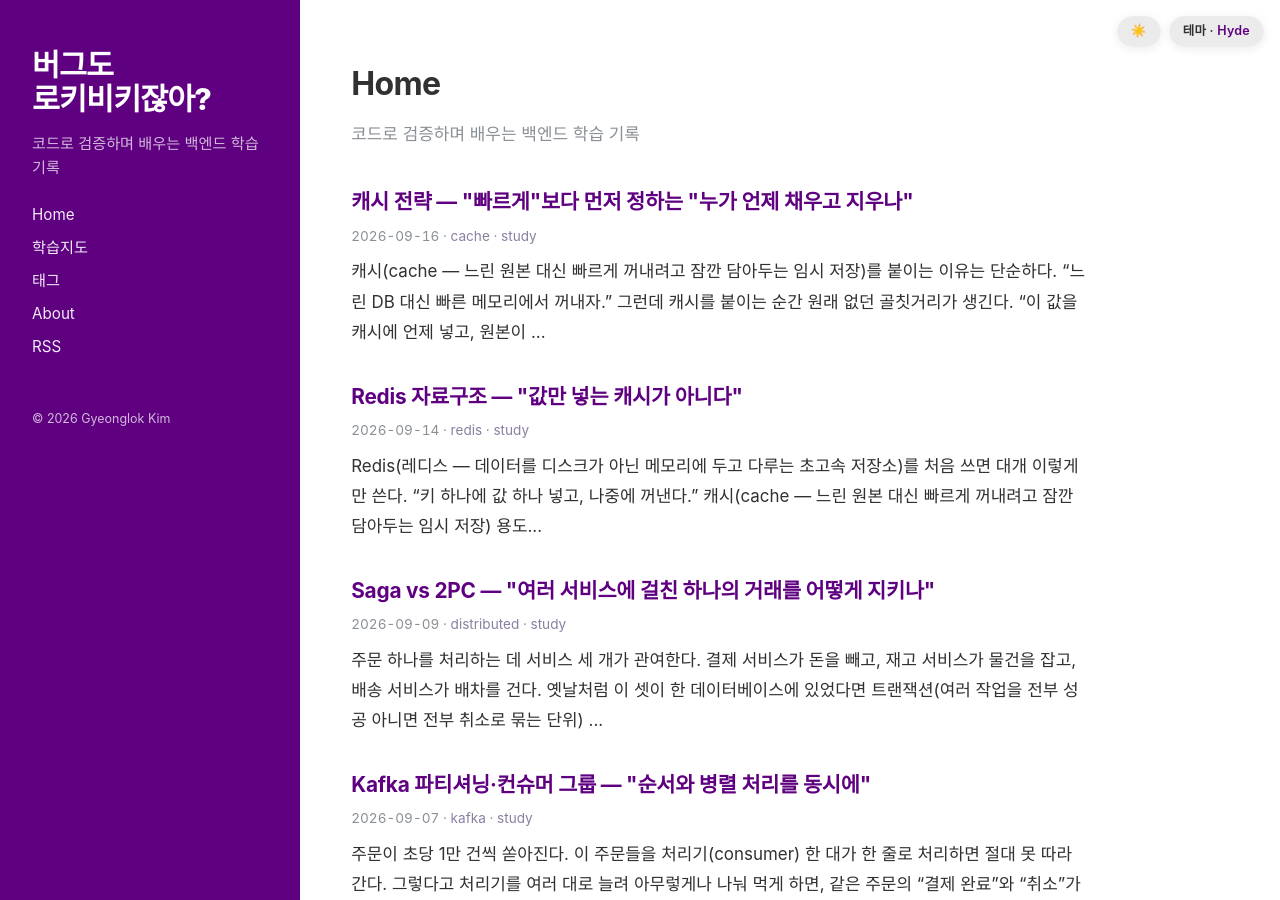
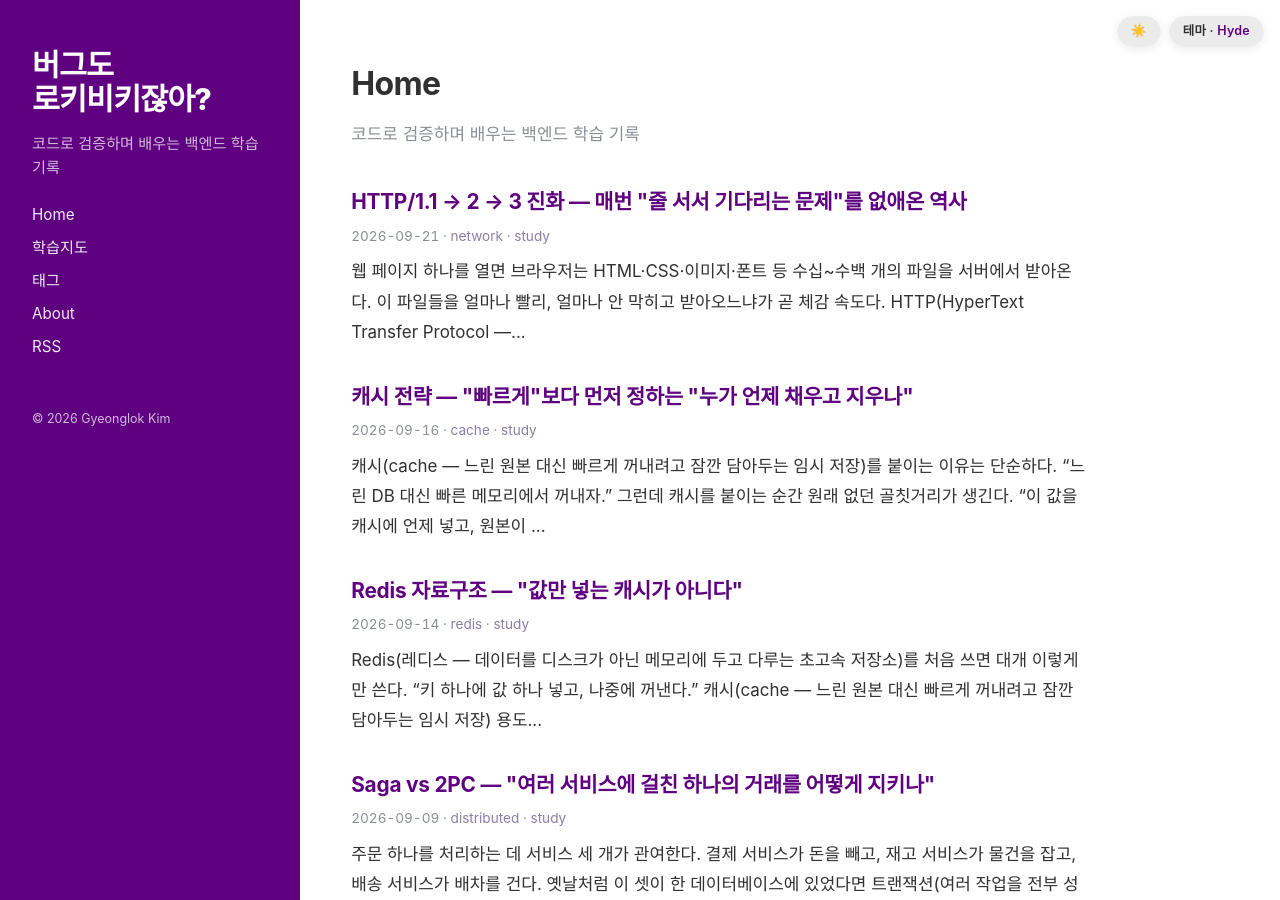
Before and after one commit to Rok93/Rok93.github.io, a Jekyll site: the page built from index.md, in a window 1280 px wide and 900 px high. Built offline with Jekyll 4.4.1, drawn with Linux system fonts in a browser that asks for light colours; some web fonts are replaced; part of the change alters nothing that is shown.

Commit message:
post: HTTP/1.1 → 2 → 3 진화 — 매번 "줄 서서 기다리는 문제"를 없애온 역사 (auto via study-pipeline)

```diff
--- a/_data/roadmap.yml
+++ b/_data/roadmap.yml
@@ -90,8 +90,8 @@ categories:
         url: /2026/09/16/cache-strategy.html
       - slug: "http-1-2-3"
         title: "HTTP/1.1·2·3 진화"
-        done: false
-        url: null
+        done: true
+        url: /2026/09/21/http-1-2-3.html
       - slug: "tls-handshake"
         title: "TLS 핸드셰이크"
         done: false
--- /dev/null
+++ b/_posts/2026-09-21-http-1-2-3.md
@@ -0,0 +1,172 @@
+---
+layout: post
+title: 'HTTP/1.1 → 2 → 3 진화 — 매번 "줄 서서 기다리는 문제"를 없애온 역사'
+date: 2026-09-21 09:00:00 +0900
+image: /assets/img/http-1-2-3/hero.jpg
+generated: true
+tags: [network, study]
+sanitized: true
+---
+
+웹 페이지 하나를 열면 브라우저는 HTML·CSS·이미지·폰트 등 수십~수백 개의 파일을 서버에서 받아온다. 이 파일들을 **얼마나 빨리, 얼마나 안 막히고 받아오느냐**가 곧 체감 속도다. HTTP(HyperText Transfer Protocol — 브라우저와 서버가 웹 자원을 주고받는 약속)는 1.1 → 2 → 3으로 진화해왔는데, 이 세 버전의 핵심 이야기는 사실 하나로 꿰어진다. **"앞 요청이 끝날 때까지 뒤 요청이 줄 서서 기다리는 문제(head-of-line blocking, 줄여서 HOL 블로킹)"를 어느 계층에서, 어떻게 없앴는가.** 이 글은 각 버전이 무엇을 바꿨고, 왜 바꿨으며, 그래도 남은 한계가 무엇이었는지를 흐름도와 함께 따라간다.
+
+<p style="font-size:13px;color:#5f5a68;background:#faf8fc;border-left:3px solid #b9a9cc;padding:8px 12px;border-radius:6px;margin:16px 0;">📝 이 글에 나오는 수치·트래픽·설정은 실제 겪은 장애가 아니라, <b>개념을 쉽게 보여주기 위해 지어낸 예시</b>입니다.</p>
+
+<figure style="margin:22px 0;text-align:center;">
+<img src="/assets/img/http-1-2-3/hero.jpg" alt="한 줄로 줄 선 좁은 길, 여러 대가 동시에 달리는 다차선 도로, 더 빠른 고속도로로 이어지는 세 차선의 도로 그림" style="max-width:100%;border-radius:12px;">
+<figcaption style="font-size:12px;color:#5f5a68;margin-top:8px;">HTTP의 진화는 "한 줄 길 → 다차선 도로 → 더 빠른 고속도로"로 요약된다. 매번 병목은 '줄 서기'였다.</figcaption>
+</figure>
+
+## 출발점: HTTP/1.1 — 한 번에 한 요청씩, 줄 서서
+
+**무엇**부터. HTTP/1.1은 1997년에 자리 잡은 버전으로, 지금도 널리 쓰인다. 메시지를 **사람이 읽을 수 있는 텍스트**로 주고받는다. 가장 큰 특징은 **하나의 TCP 연결(두 컴퓨터가 데이터를 순서대로 안전하게 주고받으려고 맺는 통로) 위에서, 한 번에 요청 하나만 처리하고 그 응답을 다 받아야 다음 요청을 보낸다**는 점이다.
+
+**왜** 이게 문제인가? 페이지 하나에 파일이 100개면, 원칙적으로 100번을 순서대로 주고받아야 한다. 앞 파일의 응답이 느리면 뒤 파일들은 **그냥 기다린다.** 이게 바로 **HOL 블로킹**의 원조 격이다 — 맨 앞 요청이 뒤 요청 전부를 막는다.
+
+HTTP/1.1은 두 가지로 이 문제를 완화했지만, 둘 다 반쪽짜리였다.
+
+- **Keep-Alive(연결 재사용)**: 요청마다 연결을 새로 맺지 않고 하나를 계속 쓴다. 연결 맺는 비용은 줄지만, 여전히 **한 연결에선 한 번에 하나씩**이다.
+- **파이프라이닝(pipelining — 응답을 안 기다리고 요청을 연달아 보내기)**: 요청은 몰아 보낼 수 있으나, **응답은 보낸 순서대로만** 돌려줘야 해서 앞 응답이 느리면 여전히 막혔다. 호환성 문제까지 겹쳐 사실상 거의 안 쓰였다.
+
+그래서 실무의 우회책은 **브라우저가 한 서버에 연결을 여러 개(보통 6개) 동시에 여는 것**이었다. 6차선을 억지로 뚫은 셈인데, 연결마다 자원이 들고 6개를 넘는 파일은 또 줄을 선다. 근본 해결이 아니었다.
+
+<!-- diagram: http1-serial -->
+<figure style="margin:22px 0;padding:16px;background:#faf8fc;border:1px solid #e4e0ec;border-radius:12px;max-width:470px;">
+<svg style="width:100%;height:auto;display:block;" viewBox="0 0 330 165" role="img" aria-label="HTTP/1.1은 하나의 연결에서 요청1 응답, 요청2 응답, 요청3 응답을 순서대로 처리해 앞 요청이 느리면 뒤 요청이 대기하는 직렬 구조 도식">
+  <g font-family="ui-sans-serif,system-ui,sans-serif">
+    <text x="165" y="16" text-anchor="middle" fill="#5F0080" font-weight="700" font-size="10">HTTP/1.1 — 하나의 연결, 한 번에 하나씩</text>
+    <line x1="20" y1="40" x2="310" y2="40" stroke="#d9d2e4" stroke-width="1"/>
+    <text x="20" y="34" fill="#5f5a68" font-size="7">시간 →</text>
+    <rect x="24" y="46" width="60" height="20" rx="4" fill="#f3ecf7" stroke="#7d5a9e"/>
+    <text x="54" y="59" text-anchor="middle" fill="#1a1720" font-size="8">요청1 ↔ 응답1</text>
+    <rect x="92" y="46" width="60" height="20" rx="4" fill="#f3ecf7" stroke="#7d5a9e"/>
+    <text x="122" y="59" text-anchor="middle" fill="#1a1720" font-size="8">요청2 ↔ 응답2</text>
+    <rect x="160" y="46" width="60" height="20" rx="4" fill="#f7e6dc" stroke="#b23a00"/>
+    <text x="190" y="59" text-anchor="middle" fill="#1a1720" font-size="8">요청3 (느림)</text>
+    <rect x="228" y="46" width="76" height="20" rx="4" fill="#efe9f2" stroke="#b9a9cc" stroke-dasharray="3 2"/>
+    <text x="266" y="59" text-anchor="middle" fill="#5f5a68" font-size="8">요청4·5… 대기</text>
+    <text x="165" y="92" text-anchor="middle" fill="#b23a00" font-size="8">③이 느리면 ④⑤가 전부 막힌다 (HOL 블로킹)</text>
+    <text x="165" y="118" text-anchor="middle" fill="#5f5a68" font-size="7.5">우회책: 브라우저가 연결을 6개까지 열어 억지로 병렬화</text>
+    <text x="165" y="134" text-anchor="middle" fill="#5f5a68" font-size="7.5">→ 연결마다 비용 + 6개 넘으면 또 줄 서기</text>
+  </g>
+</svg>
+<figcaption style="font-size:12px;color:#5f5a68;margin-top:8px;">한 연결에선 한 번에 하나. 앞이 막히면 뒤가 전부 기다린다.</figcaption>
+</figure>
+
+## HTTP/2 — 한 연결에 여러 요청을 뒤섞어 보낸다 (멀티플렉싱)
+
+**무엇**을 바꿨나. HTTP/2(2015년)는 메시지를 텍스트가 아닌 **이진(binary) 프레임(frame — 잘게 쪼갠 데이터 조각)**으로 바꿨다. 그리고 핵심은 **멀티플렉싱(multiplexing — 하나의 연결에 여러 요청·응답을 동시에 뒤섞어 실어 보내기)**이다. 각 요청·응답에 **스트림(stream) 번호**를 붙여 조각내고, 이 조각들을 하나의 TCP 연결에 섞어 보낸 뒤 받는 쪽에서 번호로 다시 조립한다.
+
+**왜** 좋은가? 이제 요청 3번이 느려도, 요청 4·5번의 조각은 같은 연결로 **먼저 도착해 먼저 처리**된다. HTTP 계층의 줄 서기(HOL 블로킹)가 사라진 것이다. 연결을 6개씩 열 필요도 없다 — **하나면 충분**하다. 여기에 두 가지가 더 붙었다.
+
+- **헤더 압축(HPACK)**: 요청마다 반복되는 헤더(쿠키·User-Agent 등)를 압축해 낭비를 줄인다.
+- **서버 푸시(server push)**: 브라우저가 요청하기 전에 서버가 필요한 파일을 미리 보낸다. (효과가 애매해 나중에 대부분 폐기됐다.)
+
+<!-- diagram: http2-mux -->
+<figure style="margin:22px 0;padding:16px;background:#faf8fc;border:1px solid #e4e0ec;border-radius:12px;max-width:470px;">
+<svg style="width:100%;height:auto;display:block;" viewBox="0 0 330 155" role="img" aria-label="HTTP/2는 하나의 TCP 연결에 여러 스트림의 조각을 뒤섞어 동시에 실어 보내고 받는 쪽에서 스트림 번호로 재조립하는 멀티플렉싱 도식">
+  <g font-family="ui-sans-serif,system-ui,sans-serif">
+    <text x="165" y="16" text-anchor="middle" fill="#5F0080" font-weight="700" font-size="10">HTTP/2 — 하나의 연결, 여러 스트림을 뒤섞기</text>
+    <rect x="20" y="55" width="46" height="34" rx="5" fill="#f3ecf7" stroke="#7d5a9e"/>
+    <text x="43" y="75" text-anchor="middle" fill="#1a1720" font-size="8">브라우저</text>
+    <rect x="264" y="55" width="46" height="34" rx="5" fill="#eaf5ef" stroke="#1f7a4d"/>
+    <text x="287" y="75" text-anchor="middle" fill="#1a1720" font-size="8">서버</text>
+    <rect x="78" y="60" width="174" height="24" rx="4" fill="#faf8fc" stroke="#b9a9cc"/>
+    <text x="165" y="52" text-anchor="middle" fill="#5f5a68" font-size="7">하나의 TCP 연결</text>
+    <rect x="84" y="65" width="16" height="14" rx="2" fill="#7d5a9e"/><text x="92" y="75" text-anchor="middle" fill="#fff" font-size="7">1</text>
+    <rect x="104" y="65" width="16" height="14" rx="2" fill="#1f7a4d"/><text x="112" y="75" text-anchor="middle" fill="#fff" font-size="7">2</text>
+    <rect x="124" y="65" width="16" height="14" rx="2" fill="#7d5a9e"/><text x="132" y="75" text-anchor="middle" fill="#fff" font-size="7">3</text>
+    <rect x="144" y="65" width="16" height="14" rx="2" fill="#1f7a4d"/><text x="152" y="75" text-anchor="middle" fill="#fff" font-size="7">2</text>
+    <rect x="164" y="65" width="16" height="14" rx="2" fill="#b23a00"/><text x="172" y="75" text-anchor="middle" fill="#fff" font-size="7">3</text>
+    <rect x="184" y="65" width="16" height="14" rx="2" fill="#7d5a9e"/><text x="192" y="75" text-anchor="middle" fill="#fff" font-size="7">1</text>
+    <rect x="204" y="65" width="16" height="14" rx="2" fill="#1f7a4d"/><text x="212" y="75" text-anchor="middle" fill="#fff" font-size="7">2</text>
+    <rect x="224" y="65" width="16" height="14" rx="2" fill="#b23a00"/><text x="232" y="75" text-anchor="middle" fill="#fff" font-size="7">3</text>
+    <text x="165" y="105" text-anchor="middle" fill="#1f7a4d" font-size="7.5">스트림 1·2·3의 조각이 한 연결에 뒤섞여 흐른다 → HTTP 줄 서기 해소</text>
+    <text x="165" y="122" text-anchor="middle" fill="#5f5a68" font-size="7.5">받는 쪽은 스트림 번호로 재조립. 연결은 이제 1개면 충분</text>
+    <text x="165" y="139" text-anchor="middle" fill="#b23a00" font-size="7.5">단, 조각들이 모두 같은 TCP 한 통로를 지난다 (다음 절 함정)</text>
+  </g>
+</svg>
+<figcaption style="font-size:12px;color:#5f5a68;margin-top:8px;">스트림 번호로 조각을 섞고 다시 조립한다. 하지만 통로(TCP)는 여전히 하나다.</figcaption>
+</figure>
+
+## HTTP/2의 함정 — TCP 계층에 줄 서기가 남아 있었다
+
+HTTP/2는 **HTTP 계층**의 HOL 블로킹은 없앴다. 그런데 그 아래 **TCP 계층**에 같은 문제가 그대로 남았다. 이걸 이해하려면 TCP의 성격을 알아야 한다.
+
+**TCP는 데이터를 보낸 순서 그대로, 빠짐없이 전달하는 것을 보장한다.** 그러려면 중간 조각 하나가 네트워크에서 유실되면, **그 뒤에 이미 도착한 조각들도 앞 조각이 다시 올 때까지 받는 쪽에 넘겨주지 않고 버퍼에 붙잡아 둔다.** 순서를 지켜야 하니까.
+
+문제는 HTTP/2가 **여러 스트림을 이 하나의 TCP 통로에 몰아넣었다**는 데 있다. 스트림 3의 조각 하나가 유실되면, TCP는 순서 보장을 위해 **멀쩡히 도착한 스트림 1·2의 조각까지 붙잡아 둔다.** 서로 아무 상관 없는 요청인데도 말이다. **HTTP 계층에서 없앤 줄 서기가 TCP 계층에서 부활**한 셈이다. 이것이 HTTP/2의 근본 한계였고, 패킷 손실이 잦은 모바일·불안정 네트워크에서 특히 두드러졌다.
+
+<!-- diagram: tcp-hol -->
+<figure style="margin:22px 0;padding:16px;background:#faf8fc;border:1px solid #e4e0ec;border-radius:12px;max-width:470px;">
+<svg style="width:100%;height:auto;display:block;" viewBox="0 0 330 150" role="img" aria-label="HTTP/2에서 스트림3 조각이 유실되면 TCP 순서 보장 때문에 이미 도착한 스트림1과 2의 조각까지 대기하는 TCP 계층 HOL 블로킹 도식">
+  <g font-family="ui-sans-serif,system-ui,sans-serif">
+    <text x="165" y="16" text-anchor="middle" fill="#b23a00" font-weight="700" font-size="10">HTTP/2의 함정 — TCP 계층의 줄 서기</text>
+    <text x="20" y="46" fill="#5f5a68" font-size="7.5">받는 쪽 도착 순서 →</text>
+    <rect x="24" y="52" width="34" height="20" rx="3" fill="#1f7a4d"/><text x="41" y="65" text-anchor="middle" fill="#fff" font-size="8">S1</text>
+    <rect x="62" y="52" width="34" height="20" rx="3" fill="#1f7a4d"/><text x="79" y="65" text-anchor="middle" fill="#fff" font-size="8">S2</text>
+    <rect x="100" y="52" width="34" height="20" rx="3" fill="none" stroke="#b23a00" stroke-dasharray="3 2"/><text x="117" y="65" text-anchor="middle" fill="#b23a00" font-size="7">S3 유실</text>
+    <rect x="138" y="52" width="34" height="20" rx="3" fill="#7d5a9e" opacity="0.5"/><text x="155" y="65" text-anchor="middle" fill="#fff" font-size="8">S1</text>
+    <rect x="176" y="52" width="34" height="20" rx="3" fill="#7d5a9e" opacity="0.5"/><text x="193" y="65" text-anchor="middle" fill="#fff" font-size="8">S2</text>
+    <path d="M100,80 L172,80" stroke="#b23a00" stroke-width="1"/>
+    <text x="136" y="94" text-anchor="middle" fill="#b23a00" font-size="7.5">S3가 다시 올 때까지 여기 전부 대기</text>
+    <text x="165" y="116" text-anchor="middle" fill="#5f5a68" font-size="7.5">S1·S2는 멀쩡히 도착했지만 TCP가 순서 보장 위해 붙잡아 둠</text>
+    <text x="165" y="132" text-anchor="middle" fill="#b23a00" font-size="7.5">서로 무관한 스트림인데도 하나의 유실이 전체를 막는다</text>
+  </g>
+</svg>
+<figcaption style="font-size:12px;color:#5f5a68;margin-top:8px;">TCP는 순서를 지키느라, 유실된 조각 뒤의 무관한 조각까지 붙잡는다.</figcaption>
+</figure>
+
+## HTTP/3 — 아예 TCP를 버리고 QUIC 위에 올린다
+
+**무엇**을 바꿨나. HTTP/3(2022년 표준화)의 결단은 과감하다. **TCP를 버리고, UDP 위에 새로 만든 QUIC라는 전송 프로토콜을 쓴다.** UDP(순서·재전송을 보장하지 않는 가벼운 전송 방식)는 TCP처럼 "전체를 순서대로" 묶지 않기 때문에, QUIC가 그 위에서 **스트림별로 따로** 순서와 재전송을 관리할 수 있다.
+
+**왜** 이게 결정적인가? QUIC에서는 **각 스트림이 독립적**이다. 스트림 3의 조각이 유실돼도, QUIC는 스트림 1·2를 **그대로 애플리케이션에 넘긴다.** 스트림 3만 자기 조각을 다시 받으면 된다. **TCP 계층의 HOL 블로킹이 마침내 사라진 것**이다. HTTP/2가 못 넘은 벽을, 전송 계층을 통째로 갈아서 넘었다.
+
+QUIC는 덤으로 두 가지를 더 준다.
+
+- **연결 수립이 빠르다**: 기존 HTTPS는 TCP 연결 맺기(1왕복)와 TLS 암호화 협상(추가 왕복)이 **따로** 일어났다. QUIC는 **전송 연결과 암호화 협상을 하나로 합쳐** 왕복 횟수를 줄인다. 한 번 붙었던 서버엔 **0-RTT**(왕복 없이 곧장 데이터 전송)까지 가능하다.
+- **연결 마이그레이션(connection migration)**: Wi-Fi에서 셀룰러로 바뀌어 IP가 달라져도, QUIC는 **연결 ID**로 같은 연결을 이어간다. TCP라면 끊고 새로 맺어야 했다.
+
+<!-- diagram: http3-independent -->
+<figure style="margin:22px 0;padding:16px;background:#faf8fc;border:1px solid #e4e0ec;border-radius:12px;max-width:470px;">
+<svg style="width:100%;height:auto;display:block;" viewBox="0 0 330 150" role="img" aria-label="HTTP/3의 QUIC는 스트림마다 독립적이라 스트림3 조각이 유실돼도 스트림1과 2는 그대로 애플리케이션에 전달되는 독립 스트림 도식">
+  <g font-family="ui-sans-serif,system-ui,sans-serif">
+    <text x="165" y="16" text-anchor="middle" fill="#1f7a4d" font-weight="700" font-size="10">HTTP/3 (QUIC) — 스트림마다 독립</text>
+    <rect x="24" y="34" width="282" height="22" rx="4" fill="#eaf5ef" stroke="#1f7a4d"/>
+    <text x="165" y="48" text-anchor="middle" fill="#1f7a4d" font-size="8">스트림 1 ▸▸▸ 유실 없음 → 바로 전달 ✓</text>
+    <rect x="24" y="60" width="282" height="22" rx="4" fill="#eaf5ef" stroke="#1f7a4d"/>
+    <text x="165" y="74" text-anchor="middle" fill="#1f7a4d" font-size="8">스트림 2 ▸▸▸ 유실 없음 → 바로 전달 ✓</text>
+    <rect x="24" y="86" width="282" height="22" rx="4" fill="#f7e6dc" stroke="#b23a00"/>
+    <text x="165" y="100" text-anchor="middle" fill="#b23a00" font-size="8">스트림 3 ▸▸ ✗유실 → 스트림 3만 재전송 대기</text>
+    <text x="165" y="126" text-anchor="middle" fill="#1f7a4d" font-size="7.5">스트림 3의 유실이 1·2를 막지 않는다 → TCP HOL 블로킹 해소</text>
+    <text x="165" y="141" text-anchor="middle" fill="#5f5a68" font-size="7.5">덤: 연결 수립 왕복 감소(0-RTT 가능) · IP 바뀌어도 연결 유지</text>
+  </g>
+</svg>
+<figcaption style="font-size:12px;color:#5f5a68;margin-top:8px;">스트림이 서로 독립이라, 하나의 유실이 다른 스트림을 막지 않는다.</figcaption>
+</figure>
+
+## 상세 예시 — 패킷 하나 유실됐을 때 세 버전의 반응
+
+같은 페이지(파일 3개: `app.js`, `style.css`, `logo.png`)를 받는데, **`style.css`의 중간 조각 하나가 유실**됐다고 하자. 나머지 조각은 다 도착한 상황이다. 세 버전이 각각 어떻게 반응하는지 비교하면 진화의 의미가 한눈에 들어온다.
+
+**아래 표가 보여주는 것**: "무관한 파일이 얼마나 덩달아 막히는가"가 버전마다 다르다.
+
+| 버전 | 전송 통로 | `style.css` 유실 시 `app.js`·`logo.png`는? | 이유 |
+|---|---|---|---|
+| HTTP/1.1 | 파일마다 별도 연결(최대 6개) | 각자 다른 연결이면 영향 없음. 단 **한 연결에 순서대로 얹힌 파일**은 막힘 | 연결당 한 번에 하나 |
+| HTTP/2 | **하나의 TCP 연결**에 3개 스트림 | **덩달아 막힘** — TCP가 순서 보장 위해 뒤 조각 전부 대기 | TCP 계층 HOL 블로킹 |
+| HTTP/3 | 하나의 QUIC 연결, 스트림 독립 | **영향 없음** — `style.css`만 재전송 대기 | 스트림별 독립 순서 관리 |
+
+역설적으로 보이는 대목이 있다. **패킷 손실이 심한 환경에서는 HTTP/2가 HTTP/1.1보다 느려질 수 있다.** HTTP/1.1은 파일을 여러 연결에 나눠 담아 유실 피해가 그 연결 안에 갇히는데, HTTP/2는 모두 한 TCP 연결에 몰아넣어 유실 하나가 전체를 흔들기 때문이다. HTTP/3는 이 역설을 QUIC로 해소한다 — 이것이 HTTP/3가 특히 **모바일 환경**에서 빛나는 이유다.
+
+## 실무에서 알아둘 점
+
+- **HTTP/3라고 항상 빠른 건 아니다.** 유선의 안정적 네트워크에서는 HTTP/2와 체감 차이가 작을 수 있다. 진짜 이득은 **패킷 손실·네트워크 전환이 잦은 환경**에서 난다.
+- **버전은 협상으로 정해진다.** 브라우저와 서버가 서로 지원 버전을 확인해(HTTP/3는 주로 `Alt-Svc` 헤더로 "나 HTTP/3도 돼"를 알림) 가능한 최신 버전으로 붙는다. 안 되면 자동으로 내려간다.
+- **UDP를 막는 방화벽**이 아직 있어, HTTP/3가 안 되면 HTTP/2로 폴백(fallback — 대체 경로로 되돌아감)한다. 그래서 서버는 보통 여러 버전을 동시에 지원한다.
+- **HTTP 시맨틱(메서드 GET·POST, 상태코드 200·404, 헤더)은 세 버전 내내 그대로다.** 바뀐 건 "메시지를 어떻게 실어 나르느냐"는 **전송 방식**이지, "무엇을 주고받느냐"가 아니다.
+
+## 한 줄 교훈
+
+HTTP/1.1 → 2 → 3의 역사는 **"줄 서서 기다리는 문제(HOL 블로킹)를 한 계층씩 아래로 내려가며 없앤 역사"**다. HTTP/2는 HTTP 계층에서, HTTP/3는 TCP를 버리고 QUIC로 전송 계층에서 그것을 해결했다. 다음에 페이지가 느릴 때, "어느 계층에서 무엇이 줄 서 있나"를 떠올리면 원인의 절반은 짚은 셈이다.
```
Also changed, not shown: assets/img/http-1-2-3/hero.jpg (added).
